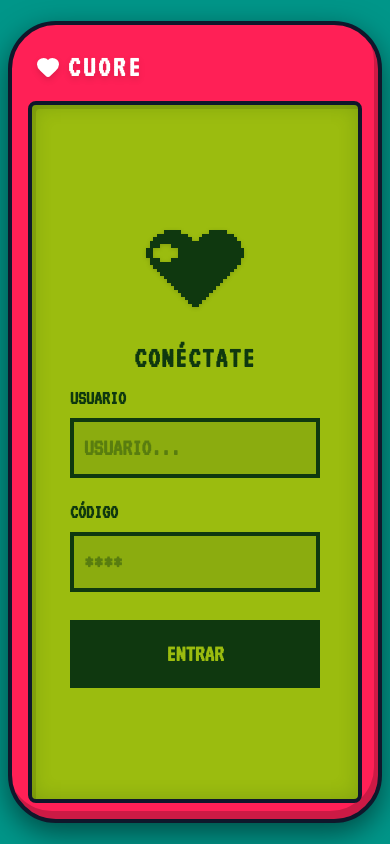
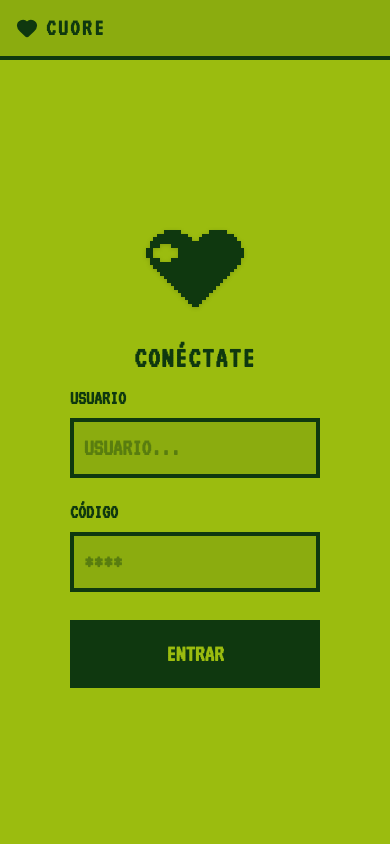
Before and after one commit to marcogugliandolo/Cuore, a React (Vite) app: page / in a window 390 px wide. Built offline with nearby package versions, Linux system fonts and the light colour scheme.

Commit message:
feat: implement retro GameBoy-inspired UI theme
Update mobile layout to use a GameBoy-style color palette and
responsive shell, improving accessibility and visual branding.

```diff
--- a/src/components/Layout.tsx
+++ b/src/components/Layout.tsx
@@ -26,17 +26,22 @@ export function Layout({ children, activeTab, setActiveTab, onLogout }: LayoutPr
       <button
         key={tab.id}
         onClick={() => setActiveTab(tab.id)}
-        className="flex flex-col items-center gap-2 group"
+        className="flex flex-col items-center gap-1 sm:gap-2 group flex-1 max-w-[90px] py-1 transition-transform active:scale-95"
       >
         <div className={cn(
-          "w-12 h-12 sm:w-14 sm:h-14 rounded-full border-4 border-slate-900 flex items-center justify-center transition-all",
+          "w-10 h-10 sm:w-14 sm:h-14 rounded-xl sm:rounded-full border-2 sm:border-4 border-[#0f380f] sm:border-slate-900 flex items-center justify-center transition-all",
           isActive
-            ? "bg-yellow-400 translate-y-1 shadow-none"
-            : "bg-blue-400 shadow-[0_4px_0_#0f172a] group-hover:translate-y-0.5 group-hover:shadow-[0_2px_0_#0f172a]"
+            ? "bg-[#0f380f] text-[#9bbc0f] sm:bg-yellow-400 sm:text-slate-900 translate-y-0.5 sm:translate-y-1 shadow-none"
+            : "bg-[#9bbc0f] text-[#0f380f] sm:bg-blue-400 sm:text-slate-900 shadow-[0_2px_0_#0f380f] sm:shadow-[0_4px_0_#0f172a] group-hover:translate-y-0.5"
         )}>
-          <tab.icon size={20} className="text-slate-900" strokeWidth={3} />
+          <tab.icon size={18} className="sm:w-5 sm:h-5" strokeWidth={3} />
         </div>
-        <span className="text-white font-bold text-sm tracking-wider drop-shadow-md font-[VT323]">
+        <span className={cn(
+          "text-xs sm:text-sm font-bold tracking-wider font-[VT323] uppercase transition-colors",
+          isActive
+            ? "text-[#0f380f] font-black sm:text-white sm:drop-shadow-md"
+            : "text-[#0f380f]/80 sm:text-white/90 sm:drop-shadow-md"
+        )}>
           {tab.label}
         </span>
       </button>
--- a/src/components/TamagotchiShell.tsx
+++ b/src/components/TamagotchiShell.tsx
@@ -10,43 +10,48 @@ interface TamagotchiShellProps {
 
 export function TamagotchiShell({ children, onLogout, showButtons = false, buttons }: TamagotchiShellProps) {
   return (
-    <div className="min-h-screen bg-teal-600 flex items-center justify-center p-2 sm:p-4 font-sans selection:bg-[#0f380f] selection:text-[#9bbc0f]">
-      {/* ---------------- TAMAGOTCHI DEVICE SHELL ---------------- */}
-      <div className="w-full max-w-md bg-rose-500 rounded-[3rem] p-4 sm:p-6 shadow-[inset_-4px_-8px_0px_rgba(0,0,0,0.2),0_10px_30px_rgba(0,0,0,0.5)] border-4 border-slate-900 relative flex flex-col h-[95vh]">
+    <div className="min-h-screen bg-[#9bbc0f] sm:bg-teal-600 sm:flex sm:items-center sm:justify-center sm:p-4 font-sans selection:bg-[#0f380f] selection:text-[#9bbc0f]">
+      {/* ---------------- TAMAGOTCHI DEVICE SHELL / FULLSCREEN MOBILE ---------------- */}
+      <div className="w-full sm:max-w-md bg-[#9bbc0f] sm:bg-rose-500 sm:rounded-[3rem] sm:p-5 sm:shadow-[inset_-4px_-8px_0px_rgba(0,0,0,0.2),0_10px_30px_rgba(0,0,0,0.5)] sm:border-4 sm:border-slate-900 relative flex flex-col h-screen sm:h-[95vh] overflow-hidden">
 
-        {/* Top decoration */}
-        <div className="flex justify-between items-start mb-4 px-2">
-          <div className="flex items-center gap-2 mt-2">
-            <Heart size={24} className="text-white fill-white drop-shadow-md" />
-            <h1 className="text-white font-black tracking-widest text-3xl drop-shadow-md font-[VT323] uppercase">CUORE</h1>
+        {/* Top bar: In mobile, a sleek retro green LCD header bar; in desktop, the Tamagotchi shell top */}
+        <div className="flex justify-between items-center px-4 py-3 sm:px-2 sm:mb-4 bg-[#8bac0f] sm:bg-transparent border-b-4 border-[#0f380f] sm:border-b-0 shrink-0 z-20">
+          <div className="flex items-center gap-2">
+            <Heart size={22} className="text-[#0f380f] sm:text-white fill-current sm:drop-shadow-md" />
+            <h1 className="text-[#0f380f] sm:text-white font-black tracking-widest text-2xl sm:text-3xl sm:drop-shadow-md font-[VT323] uppercase">
+              CUORE
+            </h1>
           </div>
           {onLogout && (
-            <div className="flex flex-col items-center gap-1">
-              <span className="text-rose-200 font-bold text-sm tracking-widest font-[VT323] leading-none drop-shadow-sm uppercase">Off</span>
+            <div className="flex items-center gap-2 sm:flex-col sm:gap-1">
+              <span className="hidden sm:inline text-rose-200 font-bold text-xs tracking-widest font-[VT323] uppercase">
+                Off
+              </span>
               <button
                 onClick={onLogout}
                 title="Apagar (Cerrar sesión)"
-                className="w-8 h-8 bg-rose-700 text-rose-100 rounded-full flex items-center justify-center border-t-2 border-rose-400 border-b-4 border-slate-900 shadow-[0_4px_4px_rgba(0,0,0,0.3)] active:border-b-0 active:translate-y-1 transition-all hover:bg-rose-600 hover:text-white"
+                className="flex items-center gap-1.5 px-2.5 py-1 sm:p-0 sm:w-8 sm:h-8 bg-[#0f380f] text-[#9bbc0f] sm:bg-rose-700 sm:text-rose-100 rounded-md sm:rounded-full justify-center border-2 sm:border-t-2 border-[#0f380f] sm:border-rose-400 sm:border-b-4 sm:border-slate-900 shadow-sm sm:shadow-[0_4px_4px_rgba(0,0,0,0.3)] active:scale-95 sm:active:border-b-0 sm:active:translate-y-1 transition-all hover:opacity-90 font-[VT323] font-bold text-sm"
               >
-                <Power size={14} strokeWidth={4} />
+                <Power size={14} strokeWidth={3.5} />
+                <span className="sm:hidden uppercase tracking-wider text-xs">Salir</span>
               </button>
             </div>
           )}
         </div>
 
-        {/* ---------------- LCD SCREEN ---------------- */}
-        <div className="flex-1 bg-[#9bbc0f] border-4 border-slate-900 rounded-lg shadow-[inset_4px_4px_0px_rgba(0,0,0,0.1)] relative overflow-hidden flex flex-col">
-          {/* Screen inner shadow for depth */}
-          <div className="absolute inset-0 pointer-events-none shadow-[inset_0_0_20px_rgba(15,56,15,0.2)] z-50"></div>
+        {/* ---------------- LCD SCREEN (Edge-to-edge on mobile, framed on desktop) ---------------- */}
+        <div className="flex-1 bg-[#9bbc0f] sm:border-4 sm:border-slate-900 sm:rounded-xl sm:shadow-[inset_4px_4px_0px_rgba(0,0,0,0.1)] relative overflow-hidden flex flex-col min-h-0">
+          {/* Subtle CRT / LCD scanline vignette effect only on desktop frame */}
+          <div className="hidden sm:block absolute inset-0 pointer-events-none shadow-[inset_0_0_20px_rgba(15,56,15,0.2)] z-30"></div>
 
           <main className="flex-1 overflow-y-auto p-4 text-[#0f380f] relative z-10 custom-scrollbar font-[VT323]">
             {children}
           </main>
         </div>
 
-        {/* ---------------- BUTTONS ---------------- */}
+        {/* ---------------- NAVIGATION BUTTONS ---------------- */}
         {showButtons && buttons && (
-          <div className="mt-6 mb-2 flex justify-around items-center px-4">
+          <div className="shrink-0 z-20 bg-[#8bac0f] sm:bg-transparent border-t-4 border-[#0f380f] sm:border-t-0 py-2.5 px-3 sm:py-0 sm:mt-5 sm:mb-2 flex justify-around items-center">
             {buttons}
           </div>
         )}
```
Also changed, not shown: index.html (+1 -1 lines).
